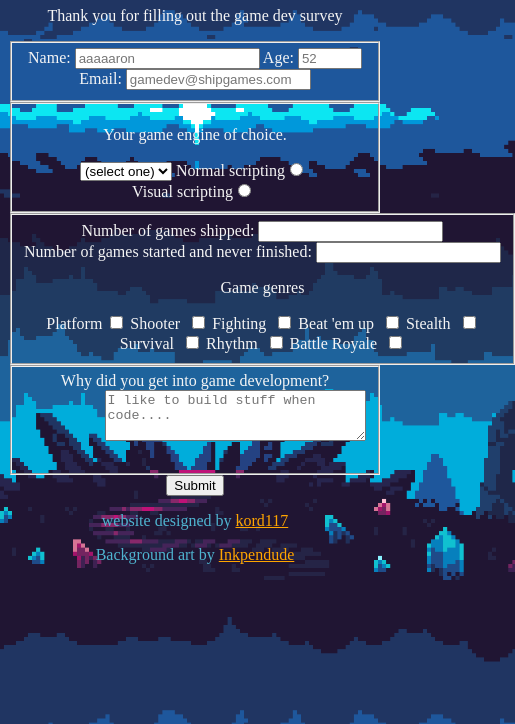
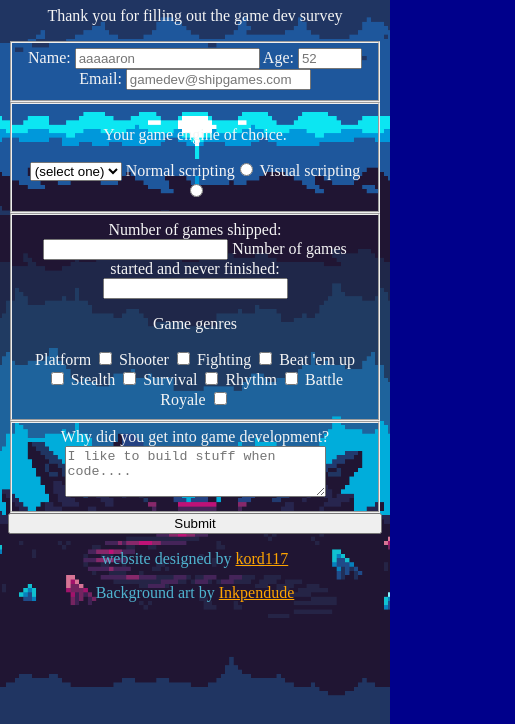
Before and after one commit to kord117/FreeCodeCamp_surveyForm, a plain HTML site: page index.html in a window 390 px wide. Shown: the part 120-844 px from the top of the page, 515 px wide, since content can reach past the window. Drawn offline with Linux system fonts and the light colour scheme.

Commit message:
fix styling on small screens

```diff
--- a/index.html
+++ b/index.html
@@ -1,62 +1,119 @@
 <!DOCTYPE html>
 <html lang="en">
-    <Head>
-        <meta charset="UTF-8">
-        <meta http-equiv="X-UA-Compatible" content="IE=edge">
-        <meta name="viewport" content="width=device-width, initial-scale=1.0">
-        <title>Game dev survey</h1></title>
-        <link rel="stylesheet" href="style.css">
-    </Head>
+  <head>
+    <meta charset="UTF-8" />
+    <meta http-equiv="X-UA-Compatible" content="IE=edge" />
+    <meta name="viewport" content="width=device-width, initial-scale=1.0" />
+    <title>Game dev survey</title>
+    <link rel="stylesheet" href="style.css" />
+  </head>
   <body>
     <h1 id="title">Game dev survey</h1>
     <p id="description">Thank you for filling out the game dev survey</p>
 
     <form id="survey-form">
       <fieldset>
-                <label id="name-label">Name: <input id="name" type="text" required placeholder="aaaaaron"></label>
-                <label id="number-label">Age: <input id="number" type="number" min="10" max="110" required placeholder="52"></label>
-                <label id="email-label">Email: <input id="email" type="email" required  placeholder="gamedev@shipgames.com"></label>
+        <label id="name-label"
+          >Name: <input id="name" type="text" required placeholder="aaaaaron"
+        /></label>
+        <label id="number-label"
+          >Age:
+          <input
+            id="number"
+            type="number"
+            min="10"
+            max="110"
+            required
+            placeholder="52"
+        /></label>
+        <label id="email-label"
+          >Email:
+          <input
+            id="email"
+            type="email"
+            required
+            placeholder="gamedev@shipgames.com"
+        /></label>
       </fieldset>
 
       <fieldset>
         <p>Your game engine of choice.</p>
         <select name="Game-engine" id="dropdown">
           <option value="">(select one)</option>
-                    <option class="Unity" value="1">Unity </option>
+          <option class="Unity" value="1">Unity</option>
           <option class="Unreal" value="2">Unreal</option>
           <option value="3">Dogot</option>
         </select>
 
-                <label>Normal scripting<input type="radio" name="scripting" class="inline" value="1"> </label>
-                <label>Visual scripting<input type="radio" name="scripting" class="inline" value="2"> </label>
+        <label
+          >Normal scripting<input
+            type="radio"
+            name="scripting"
+            class="inline"
+            value="1"
+          />
+        </label>
+        <label
+          >Visual scripting<input
+            type="radio"
+            name="scripting"
+            class="inline"
+            value="2"
+          />
+        </label>
       </fieldset>
 
       <fieldset>
-                <label>Number of games shipped: <input type="number" min="1"></label>
-                <label>Number of games started and never finished: <input type="number" min="1"></label>
+        <label>Number of games shipped: <input type="number" min="1" /></label>
+        <label
+          >Number of games started and never finished:
+          <input type="number" min="1"
+        /></label>
 
         <p>Game genres</p>
-                <label>Platform <input type="checkbox" class="inline" value="1"></label>
-                <label>Shooter  <input type="checkbox" class="inline" value="2"></label>
-                <label>Fighting  <input type="checkbox" class="inline" value="3"></label>
-                <label>Beat 'em up  <input type="checkbox" class="inline" value="4"></label>
-                <label>Stealth  <input type="checkbox" class="inline" value="5"></label>
-                <label>Survival  <input type="checkbox" class="inline" value="6"></label>
-                <label>Rhythm  <input type="checkbox" class="inline" value="7"></label>
-                <label>Battle Royale  <input type="checkbox" class="inline" value="8"></label>
+        <label
+          >Platform <input type="checkbox" class="inline" value="1"
+        /></label>
+        <label
+          >Shooter <input type="checkbox" class="inline" value="2"
+        /></label>
+        <label
+          >Fighting <input type="checkbox" class="inline" value="3"
+        /></label>
+        <label
+          >Beat 'em up <input type="checkbox" class="inline" value="4"
+        /></label>
+        <label
+          >Stealth <input type="checkbox" class="inline" value="5"
+        /></label>
+        <label
+          >Survival <input type="checkbox" class="inline" value="6"
+        /></label>
+        <label>Rhythm <input type="checkbox" class="inline" value="7" /></label>
+        <label
+          >Battle Royale <input type="checkbox" class="inline" value="8"
+        /></label>
       </fieldset>
 
       <fieldset>
-                <label>Why did you get into game development?
-                    <textarea rows="3" cols="30" placeholder="I like to build stuff when code...."></textarea>
+        <label
+          >Why did you get into game development?
+          <textarea
+            rows="3"
+            cols="30"
+            placeholder="I like to build stuff when code...."
+          ></textarea>
         </label>
       </fieldset>
 
-            <input type="submit" value="Submit" id="submit" >
+      <input type="submit" value="Submit" id="submit" />
     </form>
   </body>
   <footer>
     <p>website designed by <a href="https://github.com/kord117">kord117</a></p>
-        <p>Background art by <a href="https://www.artstation.com/inkpendude">Inkpendude</a></p>
+    <p>
+      Background art by
+      <a href="https://www.artstation.com/inkpendude">Inkpendude</a>
+    </p>
   </footer>
 </html>
--- a/style.css
+++ b/style.css
@@ -1,26 +1,25 @@
-body{
-    background-color: darkblue;
-    background-image: url("images/inkpendude-portal-storm.gif");
-    background-position: center;
-    background-size:cover;
-    text-align: center;
-    color:whitesmoke;
-    padding-top: 10%;
-
+body {
+  background-color: darkblue;
+  background-image: url("images/inkpendude-portal-storm.gif");
+  background-position: center;
+  background-size: cover;
+  text-align: center;
+  color: whitesmoke;
+  padding-top: 10%;
 }
 
-p,label{
-     white-space: pre;
+form {
+  display: flex;
+  justify-content: center;
+  flex-direction: column;
+}
+footer {
+  color: #4fb4d0;
+  margin-top: 5px;
+  float: center;
 }
 
-footer{
-    color: #4FB4D0;
-    margin-top: 5px;
-    float: center;
-
+foot,
+a {
+  color: orange;
 }
-
-foot,a{
-    color:orange;
-
-}
```
Lines whose indentation alone changed are shown as unchanged.
